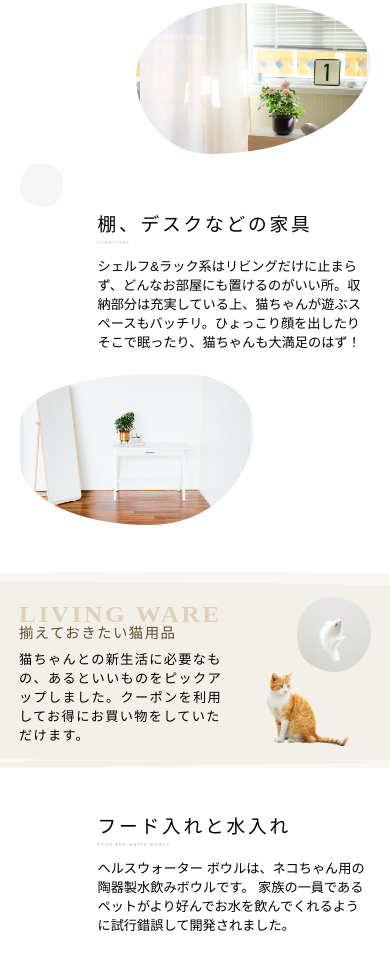
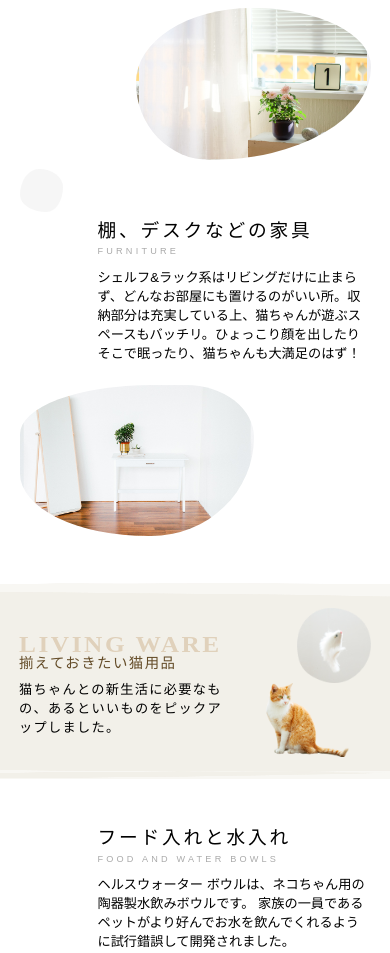
Before and after one commit to teagan19981227/stock, a website: page sideProject/black-cat/index.html in a window 390 px wide. Shown: the part 797-1750 px from the top of the page. Drawn offline with Linux system fonts and the light colour scheme.

Commit message:
Add files via upload

```diff
--- a/sideProject/black-cat/index.html
+++ b/sideProject/black-cat/index.html
@@ -115,7 +115,7 @@
                     <div class="text">
                         <h3 class="sub-font">LIVING WARE</h3>
                         <h4 class="main-font">揃えておきたい猫用品</h4>
-                        <p class="text-font">猫ちゃんとの新生活に必要なもの、あるといいものをピックアップしました。クーポンを利用してお得にお買い物をしていただけます。
+                        <p class="text-font">猫ちゃんとの新生活に必要なもの、あるといいものをピックアップしました。
                         </p>
                     </div>
                     <div class="img">
--- a/sideProject/black-cat/style.sass
+++ b/sideProject/black-cat/style.sass
@@ -622,6 +622,8 @@ a
             h5
                 font-size: 4.8vw
                 margin-bottom: 1.8vw
+            h6
+                font-size: 2.344vw
             p
                 font-size: 3.385vw
             .sec-02__text-1
@@ -668,6 +670,8 @@ a
             h5
                 font-size: 4.8vw
                 margin-bottom: 1.8vw
+            h6
+                font-size: 2.344vw
             p
                 font-size: 3.385vw
             .sec-04__text-1
```
Also changed, not shown: sideProject/black-cat/style.css, 1 other file.
